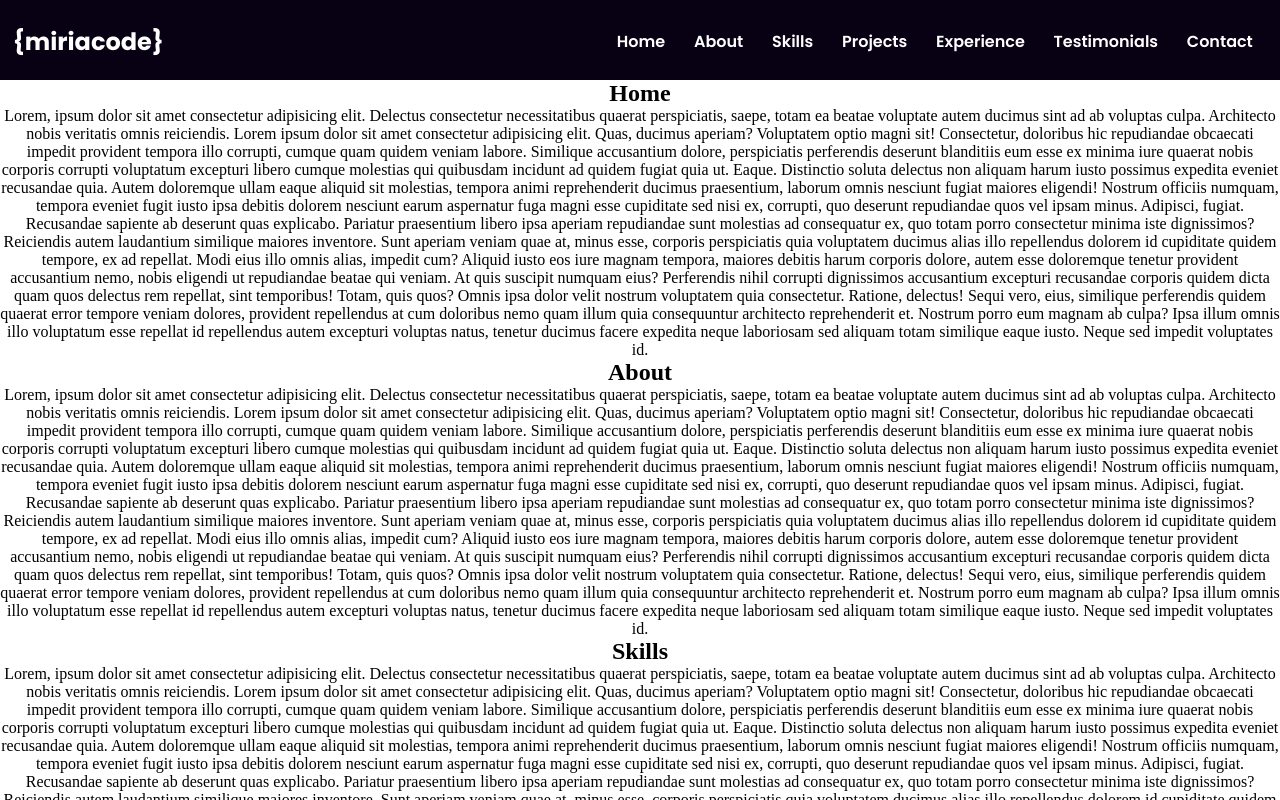
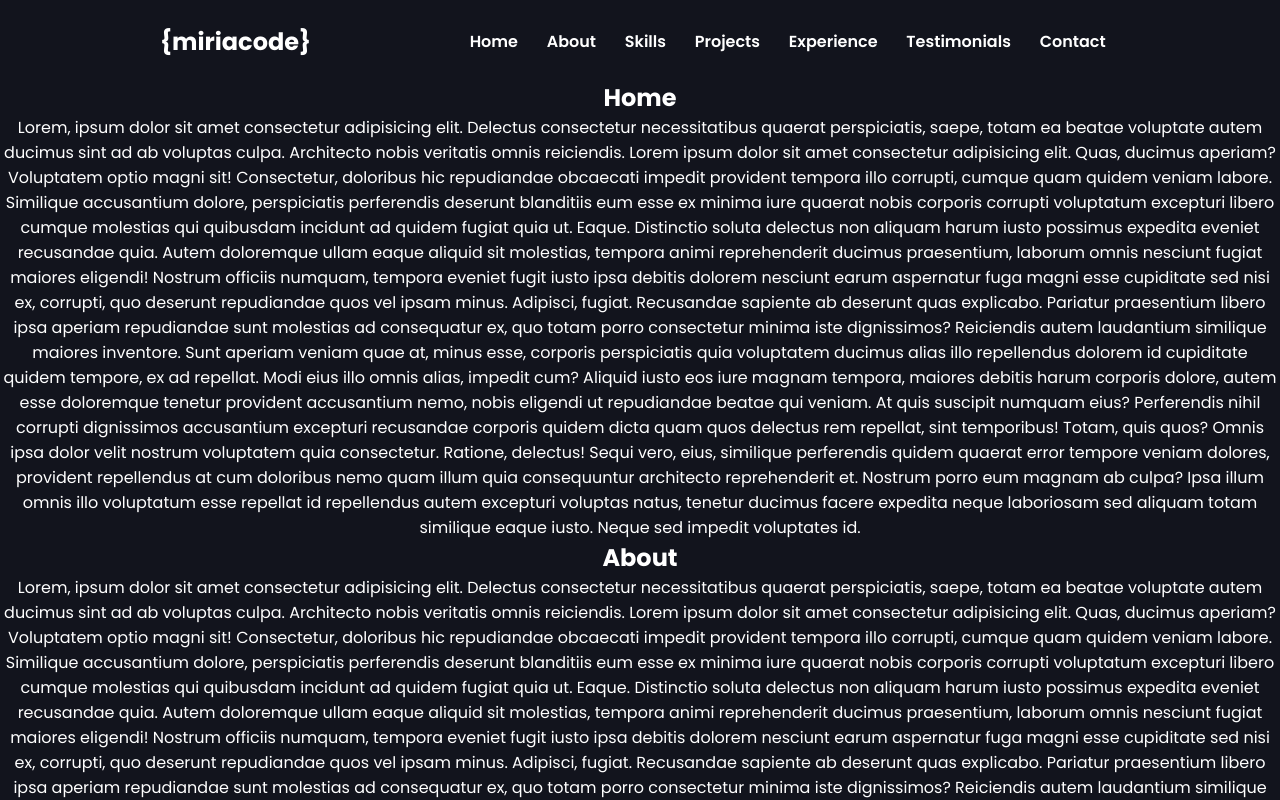
Before and after one commit to miriacode/my-portafolio, a React (Create React App) app: page / in a window 1280 px wide. Shown: the top 800 px of the page. Built offline with nearby package versions, Linux system fonts and the light colour scheme.

Commit message:
Navbar completed

```diff
--- a/src/components/ui/Navbar/Navbar.style.tsx
+++ b/src/components/ui/Navbar/Navbar.style.tsx
@@ -18,6 +18,12 @@ export const NavbarContainer = styled.nav<NavbarContainerProps>`
   top:0;
   @media (min-width: 700px) {
     height: 80px;
+  }
+  @media (min-width: 1200px) {
+    padding:1rem 10rem;
+  }
+  @media (min-width: 1800px) {
+    padding:1rem 12rem;
   }
 `;
 
--- a/src/index.css
+++ b/src/index.css
@@ -8,11 +8,18 @@
   box-sizing: border-box;
 }
 
+body{
+  background-color: var(--background-primary-color);
+  color: var(--text-primary-color);
+  font-family: var(--font-family-primary);
+}
+
+
 :root {
   --font-family-primary:'Poppins', sans-serif;
 
   --text-primary-color:white;
   --hover-text-primary-color:rgb(199, 198, 198);
 
-  --background-primary-color:rgb(7, 1, 19);
+  --background-primary-color:#12141d;
 }
```
